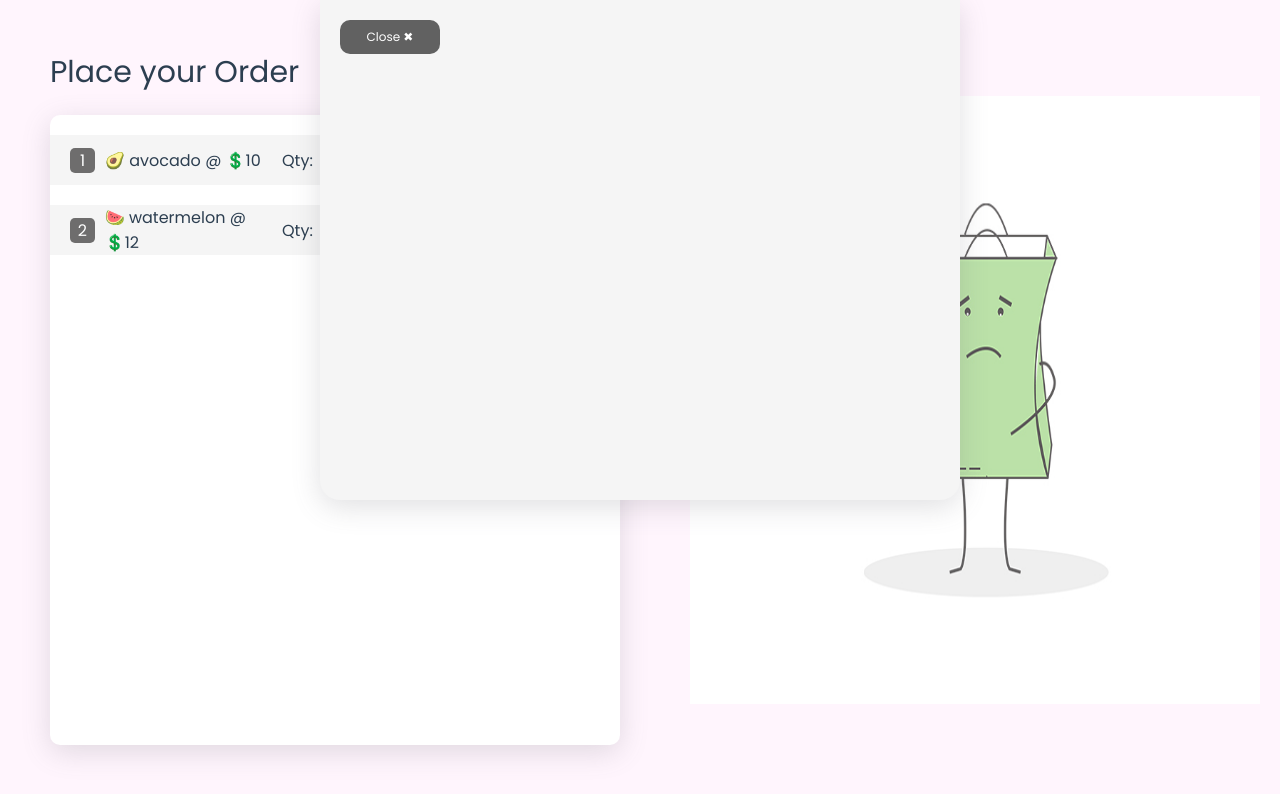
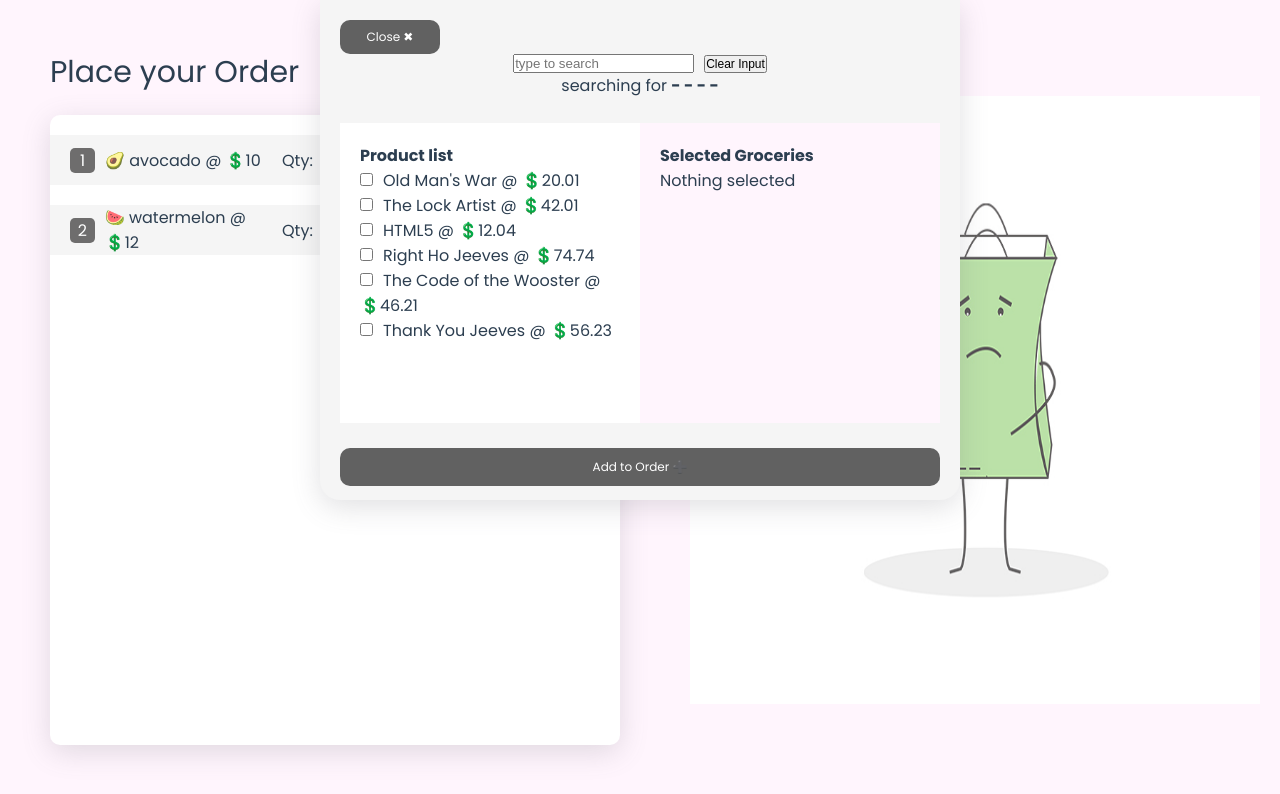
Before and after one commit to patrick-simon045/frontend, a Vue app: page / in a window 1280 px wide. Both pictures are taken after a click on the element "Add New Item ➕". Shown: the top 794 px of the page. Built offline with nearby package versions, Linux system fonts and the light colour scheme.

Commit message:
search filter + item list in drop down window

```diff
--- /dev/null
+++ b/src/modules/shopping/components/addNewItem.vue
@@ -0,0 +1,178 @@
+<template>
+    <!-- add items inputs -->
+    <transition name="fade">
+        <div class="add-items-inputs" v-if="show">
+            <div class="button close-input-section" @click="closeDropDown">
+                <p>Close ✖</p>
+            </div>
+
+            <!-- searching -->
+            <div class="input-section">
+                <input type="text" v-model="enteredInput" placeholder="type to search" />
+                <button @click="clearInput">Clear Input</button>
+            </div>
+            <p>
+                searching for
+                <strong>{{ enteredInput === '' ? '- - - -' : `${enteredInput}` }}</strong>
+            </p>
+            <br />
+            <div class="grocery-section">
+                <div class="grocery-list">
+                    <!-- grocery list -->
+                    <h4>Product list</h4>
+                    <!-- <p v-for="(item, index) in filteredList" :key="index">{{ item }}</p> -->
+                    <div v-for="(item, index) in filteredList" :key="index">
+                        <input
+                            type="checkbox"
+                            :id="item.name"
+                            :value="item.name"
+                            v-model="checkedGroceries"
+                        />
+                        <label :for="item.name">{{ item.name }} @ 💲{{ item.price }}</label>
+                    </div>
+                </div>
+                <div class="griceries-selected">
+                    <!-- selected groceries items -->
+                    <h4>Selected Groceries</h4>
+                    <div v-if="checkedGroceries.length > 0">
+                        <p v-for="(item, index) in checkedGroceries" :key="index">-> {{ item }}</p>
+                    </div>
+                    <div v-else>
+                        <p>Nothing selected</p>
+                    </div>
+                </div>
+            </div>
+            <br />
+            <div class="button close-input-section center-button" @click="addToOrder">
+                <p>Add to Order ➕</p>
+            </div>
+        </div>
+    </transition>
+</template>
+
+<script>
+export default {
+    name: 'add-new-item',
+
+    data() {
+        return {
+            enteredInput: '',
+            checkedGroceries: []
+        }
+    },
+
+    computed: {
+        show() {
+            return this.$store.getters['GET_SHOW_ADD_NEW_ITEM'];
+        },
+
+        books() {
+            return this.$store.getters['GET_BOOKS'];
+        },
+
+        filteredList() {
+            if (this.enteredInput === '') { return this.books }
+            var newFilteredList = this.books.filter(item => item.name.toLowerCase().includes(this.enteredInput.toLowerCase()))
+            return newFilteredList
+        }
+    },
+
+    methods: {
+        closeDropDown() {
+            this.enteredInput = ''
+            this.$store.commit('HIDE_ADD_NEW_ITEM_WINDOW')
+        },
+
+        addToOrder() {
+            if (this.checkedGroceries.length !== 0) {
+                this.enteredInput = ''
+                this.checkedGroceries = []
+                alert(`Adding ${this.checkedGroceries} to orders`);
+                this.$store.commit('HIDE_ADD_NEW_ITEM_WINDOW')
+                return;
+            }
+
+            alert(`👀 Nothing is selected`);
+
+        },
+
+        clearInput() {
+            this.enteredInput = ''
+        }
+    }
+}
+</script>
+
+<style scoped>
+label {
+    margin-left: 10px;
+}
+.fade-enter-from {
+    transform: translateY(-600px);
+}
+
+.fade-enter-active {
+    transition: all 0.5s ease-in-out;
+}
+
+.fade-leave-to {
+    transform: translateY(-600px);
+    opacity: 1;
+}
+
+.fade-leave-active {
+    transition: all 0.5s ease-in-out;
+}
+
+.add-items-inputs {
+    z-index: 50;
+    height: 500px;
+    width: 50%;
+    top: 0;
+    left: 25%;
+    padding: 20px;
+    border-bottom-left-radius: 20px;
+    border-bottom-right-radius: 20px;
+    position: absolute;
+    background-color: whitesmoke;
+    box-shadow: rgba(100, 100, 111, 0.2) 0px 7px 29px 0px;
+}
+
+.input-section {
+    display: flex;
+    justify-content: center;
+    align-items: center;
+    gap: 10px;
+}
+.input-section button{
+    font-size: 12px;
+}
+
+.grocery-section {
+    height: 300px;
+    width: 100%;
+    display: flex;
+    justify-content: flex-start;
+    align-items: center;
+    text-align: left;
+}
+
+.grocery-list {
+    height: 100%;
+    width: 100%;
+    padding: 20px;
+    background-color: white;
+}
+
+.griceries-selected {
+    height: 100%;
+    width: 100%;
+    padding: 20px;
+    background-color: #fff5fd;
+}
+
+.center-button {
+    width: 100%;
+    padding: 10px 0;
+}
+</style>
--- a/src/modules/shopping/store.js
+++ b/src/modules/shopping/store.js
@@ -1,6 +1,7 @@
 export default {
   state: {
     items: ["🥑 avocado", "🍉 watermelon"],
+    showAddNewItem: Boolean(false),
     products: [
       { name: "🥑 avocado", price: 10, quantity: 1, id: 1 },
       { name: "🍉 watermelon", price: 12, quantity: 1, id: 2 },
@@ -14,11 +15,27 @@ export default {
       { countryName: "Brazil", assetPath: "@/assets/braz.png", price: 34.5 },
       { countryName: "Argentina", assetPath: "@/assets/arg.png", price: 29.4 },
     ],
-    shippingCountry: Number(0)
+    shippingCountry: Number(0),
+
+    groceriesList: [
+      { name: "Old Man's War", price: 20.01, id: 3 },
+      { name: "The Lock Artist", price: 42.01, id: 4 },
+      { name: "HTML5", price: 12.04, id: 5 },
+      { name: "Right Ho Jeeves", price: 74.74, id: 6 },
+      { name: "The Code of the Wooster", price: 46.21, id: 7 },
+      { name: "Thank You Jeeves", price: 56.23, id: 8 },
+    ],
   },
   getters: {
+    GET_BOOKS: (state) => {
+      return state.groceriesList;
+    },
+
     GET_ITEMS: (state) => {
       return state.items;
+    },
+    GET_SHOW_ADD_NEW_ITEM: (state) => {
+      return state.showAddNewItem;
     },
     GET_PRODUCTS: (state) => {
       return state.products;
@@ -36,16 +53,24 @@ export default {
       return state.cart;
     },
     GET_SHIPPING_ITEMS: (state) => {
-        return state.shipping
+      return state.shipping;
     },
     GET_SHIPPING_COUNTRY: (state) => {
-        return state.shippingCountry
-    }
+      return state.shippingCountry;
+    },
   },
   mutations: {
     // items
     ADD_ITEM(state, payload) {
       state.items.push(payload);
+    },
+
+    // add new item
+    SHOW_ADD_NEW_ITEM_WINDOW(state) {
+      state.showAddNewItem = Boolean(true);
+    },
+    HIDE_ADD_NEW_ITEM_WINDOW(state) {
+      state.showAddNewItem = Boolean(false);
     },
 
     // products
@@ -85,8 +110,8 @@ export default {
 
     // shipping country
     SET_SHIPPING_COUNTRY(state, payload) {
-        state.shippingCountry = Number(payload)
-    }
+      state.shippingCountry = Number(payload);
+    },
   },
   actions: {
     // items
@@ -109,12 +134,14 @@ export default {
     },
 
     REMOVE_ITEM_FROM_CART({ commit, state }, { productId }) {
-      const payload = state.products.filter(product => product.id === productId);
+      const payload = state.products.filter(
+        (product) => product.id === productId
+      );
       commit("REMOVE_ITEM_FROM_CART", payload[0]);
     },
 
-    SET_SHIPPING_COUNTRY({ commit}, { shippingCountryInd }) {
-        commit('SET_SHIPPING_COUNTRY', shippingCountryInd)
-    }
+    SET_SHIPPING_COUNTRY({ commit }, { shippingCountryInd }) {
+      commit("SET_SHIPPING_COUNTRY", shippingCountryInd);
+    },
   },
 };
--- a/src/modules/shopping/views/shopping-items.vue
+++ b/src/modules/shopping/views/shopping-items.vue
@@ -1,12 +1,7 @@
 <template>
   <!-- add items inputs -->
-  <transition name="fade">
-    <div class="add-items-inputs" v-if="show">
-      <div class="button close-input-section" @click="closeDropDown">
-        <p>Close ✖</p>
-      </div>
-    </div>
-  </transition>
+  <add-new-item />
+
   <div class="left-container">
     <div class="header-section">
       <p class="product-list-header">{{ message }}</p>
@@ -50,13 +45,16 @@
 </template>
 
 <script>
+import addNewItem from '../components/addNewItem.vue'
+import AddNewItem from '../components/addNewItem.vue';
+
 export default {
   name: "shopping-items",
+  components: { addNewItem, AddNewItem },
 
   data() {
     return {
       message: "Place your Order",
-      show: false,
     };
   },
 
@@ -77,32 +75,15 @@ export default {
       this.$store.dispatch('SET_DETAILS_PAGE', { productInd: productIndex })
     },
     addNewItem() {
-      this.show = true
+      this.$store.commit('SHOW_ADD_NEW_ITEM_WINDOW')
     },
-    closeDropDown() {
-      this.show = false
-    }
+
   },
 };
 </script>
 
 <style>
-.fade-enter-from {
-  transform: translateY(-500px);
-}
 
-.fade-enter-active {
-  transition: all 0.5s ease-in-out;
-}
-
-.fade-leave-to {
-  transform: translateY(-500px);
-  opacity: 1;
-}
-
-.fade-leave-active {
-  transition: all 0.5s ease-in-out;
-}
 
 .left-container {
   flex: 1;
@@ -119,19 +100,7 @@ export default {
   align-items: center;
 }
 
-.add-items-inputs {
-  z-index: 50;
-  height: 500px;
-  width: 50%;
-  top: 0;
-  left: 25%;
-  padding: 20px;
-  border-bottom-left-radius: 20px;
-  border-bottom-right-radius: 20px;
-  position: absolute;
-  background-color: whitesmoke;
-  box-shadow: rgba(100, 100, 111, 0.2) 0px 7px 29px 0px;
-}
+
 
 .close-input-section {
   width: 100px;
```
